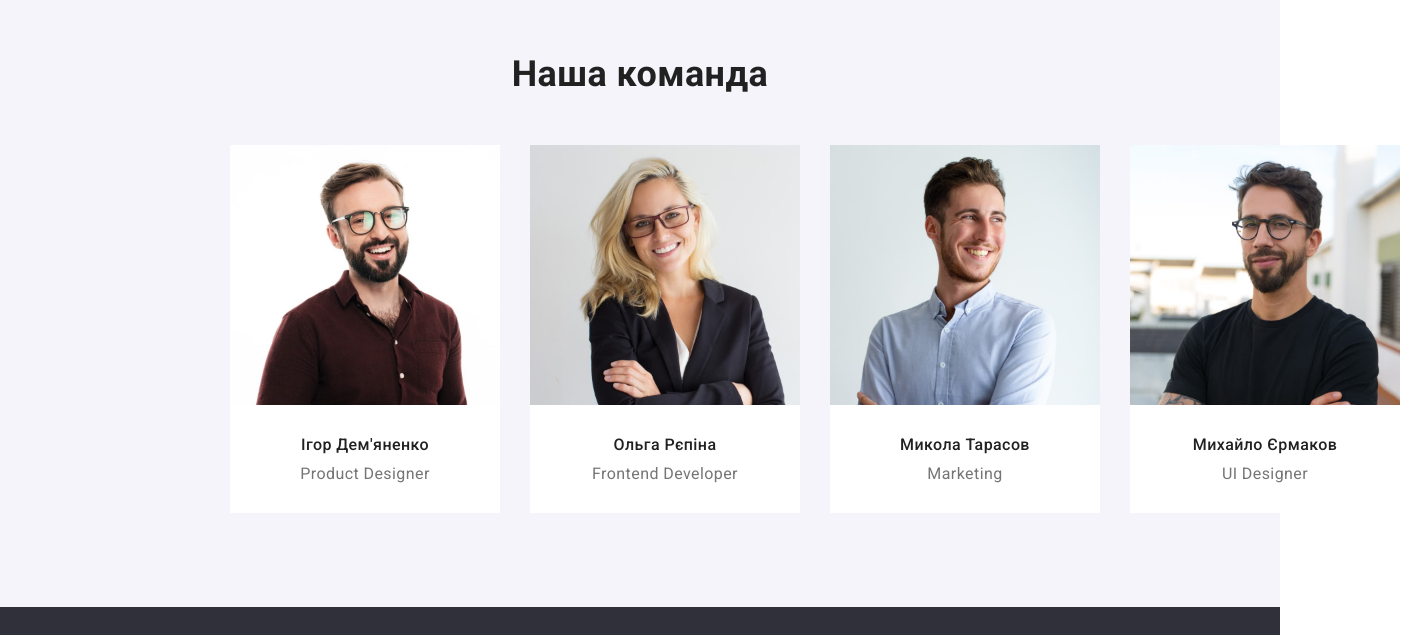
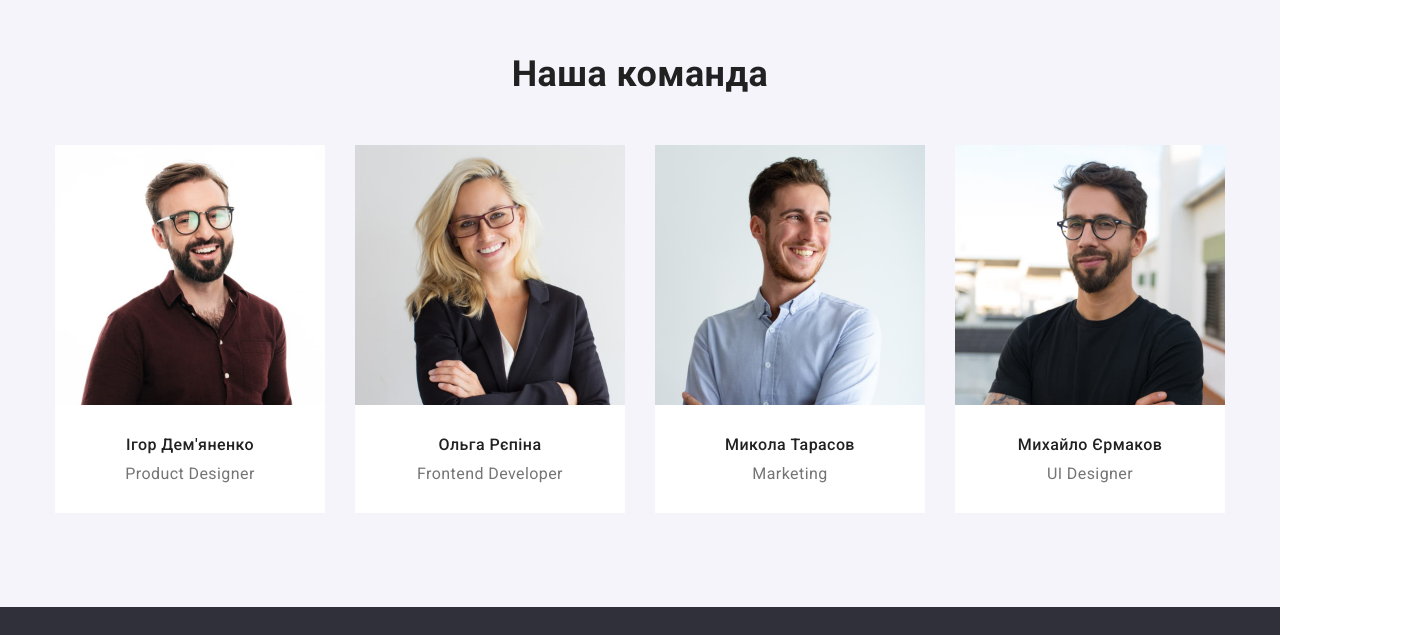
Before and after one commit to VickyBondarenko/goit-markup-hw-03, a plain HTML site: page index.html in a window 1280 px wide. Shown: the part 1505-2140 px from the top of the page, 1415 px wide, since content can reach past the window. Drawn offline with nearby package versions, Linux system fonts and the light colour scheme.

Commit message:
fixed padddinf for teams

```diff
--- a/css/styles.css
+++ b/css/styles.css
@@ -192,8 +192,8 @@ h6 {
 }
 /* Команда */
 .teams {
-  padding-right: 215px;
-  padding-left: 215px;
+  /* padding-right: 215px;
+  padding-left: 215px; */
   background-color: var(--background-grey-color);
 }
 .team {
```
